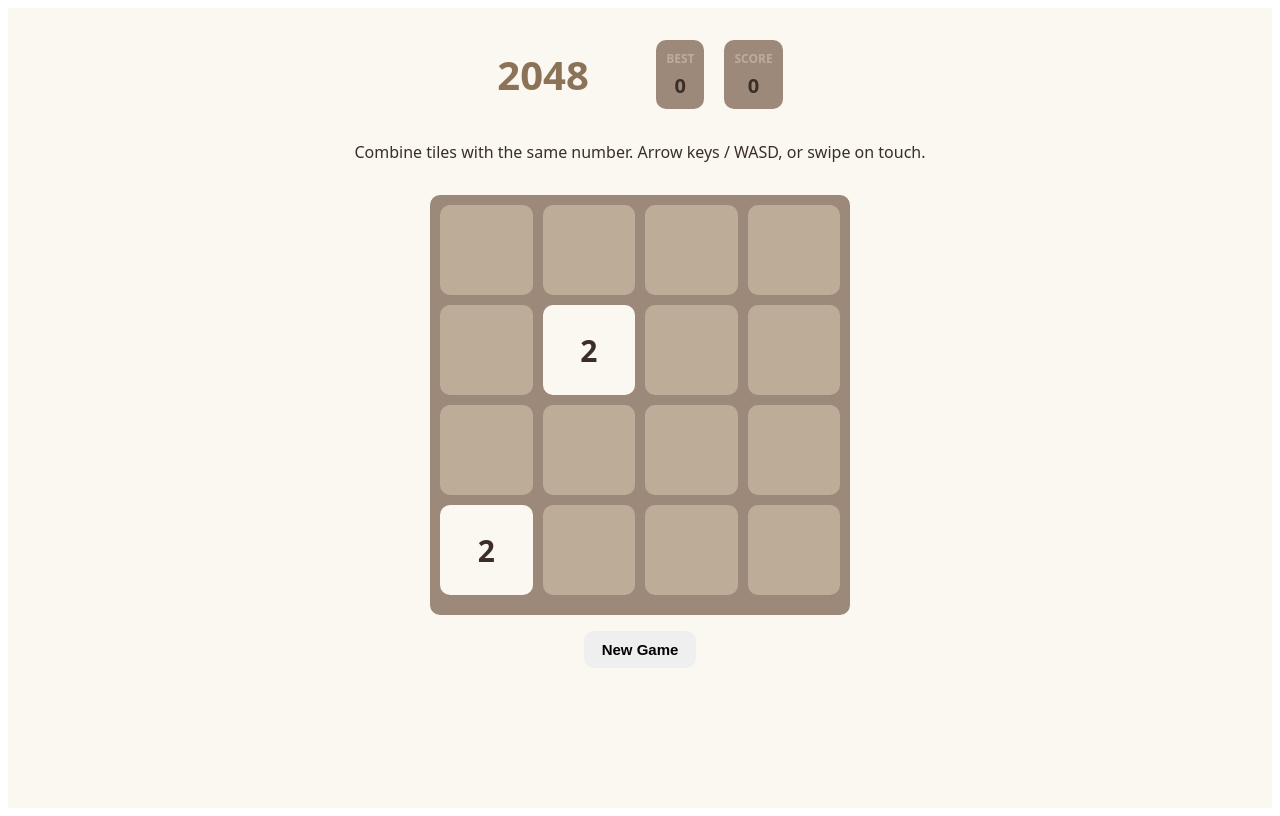
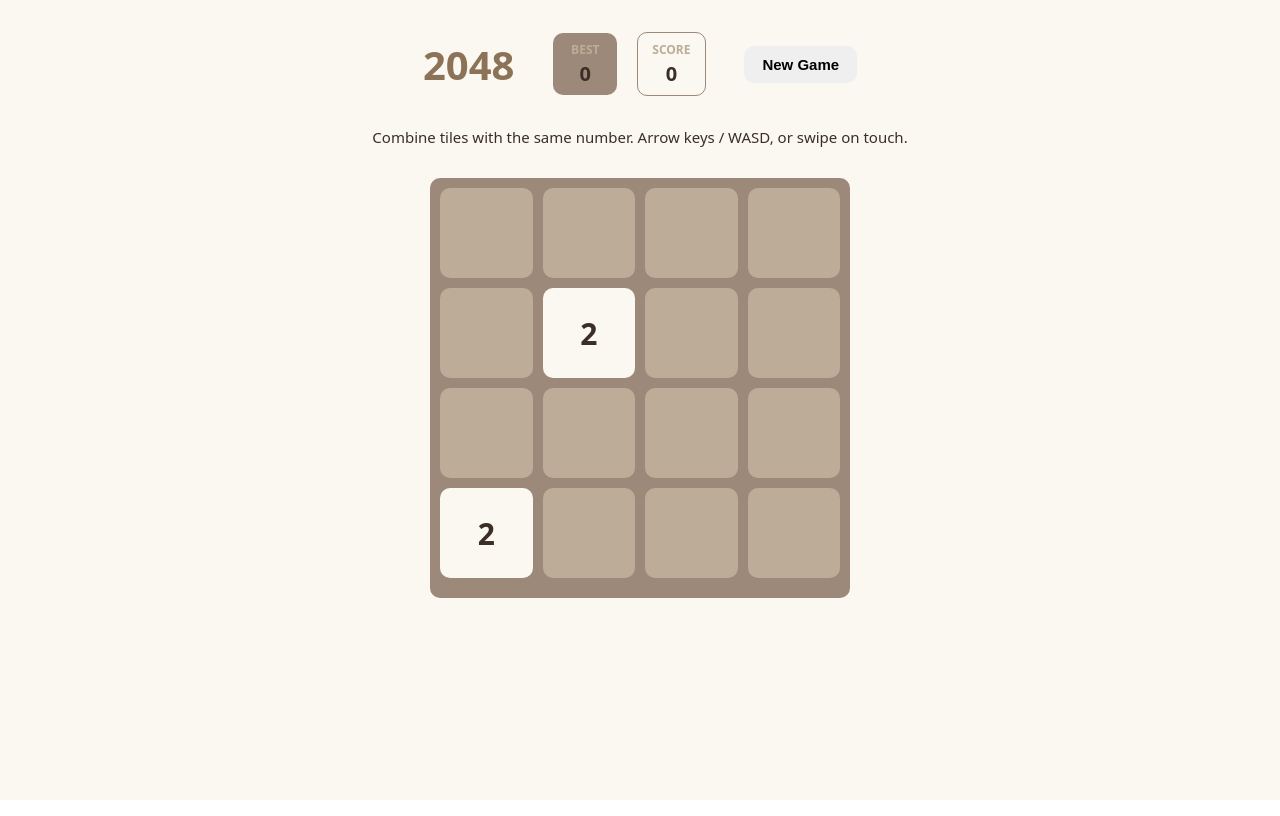
Before and after one commit to prakhar7017/game-2048, a React (Vite) app: page / in a window 1280 px wide. Built offline with nearby package versions, Linux system fonts and the light colour scheme.

Commit message:
fixing body margin and adding overlay animation

```diff
--- a/src/features/game2048/components/scoreboard.tsx
+++ b/src/features/game2048/components/scoreboard.tsx
@@ -6,11 +6,11 @@
 export function Scoreboard({ score, best }:ScoreboardProps) {
     return (
         <div className="scoreboard">
-            <div className="score-box">
+            <div className="score-box score-box-filled">
                 <span className="score-label">Best</span>
                 <span className="score-value">{best}</span>
             </div>
-            <div className="score-box">
+            <div className="score-box score-box-outline">
                 <span className="score-label">Score</span>
                 <span className="score-value">{score}</span>
             </div>
--- a/src/features/game2048/game2048.css
+++ b/src/features/game2048/game2048.css
@@ -7,6 +7,10 @@
   --tile-bg: #BDAC97;
   --accent: #8C7357;
   --gap: 10px;
+}
+
+body {
+  margin: 0;
 }
 
 *, *::before, *::after {
@@ -28,10 +32,11 @@
 
 .game-header {
     width: 100%;
-    max-width: 420px;
+    max-width: 480px;
     display: flex;
     align-items: center;
     justify-content: space-evenly;
+    gap: 16px
 }
 
 .title {
@@ -53,10 +58,20 @@
     flex-direction: column;
     align-items: center;
     background: var(--panel);
-    padding: 10px;
-    gap:5px;
-    border-radius: 10px;
+    padding: 8px 14px;
+    gap:2px;
+    border-radius: var(--radius);
     color: var(--text-primary);
+    min-width: 64px;
+}
+
+.score-box-filled {
+  background: var(--panel);
+}
+
+.score-box-outline {
+  background: transparent;
+  border: 1.5px solid var(--panel);
 }
 
 .score-label {
@@ -72,6 +87,11 @@
     font-weight: 700;
 }
 
+.instructions {
+    font-size: 15px;
+    font-weight: 500;
+}
+
 .board-wrap {
   position: relative;
 }
@@ -84,6 +104,16 @@
   display: flex;
   align-items: center;
   justify-content: center;
+  animation: overlayFadeIn 200ms ease-out;
+}
+
+@keyframes overlayFadeIn {
+  from {
+    opacity: 0;
+  }
+  to {
+    opacity: 1;
+  }
 }
 
 .overlay-card {
--- a/src/features/game2048/game2048.tsx
+++ b/src/features/game2048/game2048.tsx
@@ -7,29 +7,30 @@
 import { Overlay } from "./components/overlay";
 
 const KEY_MAP: Record<string, Direction> = {
-    ArrowUp: 'up',
-    ArrowDown: 'down',
-    ArrowLeft: 'left',
-    ArrowRight: 'right',
-    w:'up',
-    s:'down',
-    a:'left',
-    d:'right'
-}
+  ArrowUp: "up",
+  ArrowDown: "down",
+  ArrowLeft: "left",
+  ArrowRight: "right",
+  w: "up",
+  s: "down",
+  a: "left",
+  d: "right",
+};
 
 export function Game2048() {
-    const { board, score, best, status, handelMove, restart, keepPlaying } = useGame2048();
+  const { board, score, best, status, handelMove, restart, keepPlaying } =
+    useGame2048();
 
-    useEffect(()=>{
-        function onKeyDown(e:KeyboardEvent) {
+  useEffect(() => {
+    function onKeyDown(e: KeyboardEvent) {
       const direction = KEY_MAP[e.key];
-            if(!direction) return;
+      if (!direction) return;
       e.preventDefault();
       handelMove(direction);
     }
-        window.addEventListener("keydown",onKeyDown);
-        return ()=>window.removeEventListener("keydown",onKeyDown);
-    },[handelMove]);
+    window.addEventListener("keydown", onKeyDown);
+    return () => window.removeEventListener("keydown", onKeyDown);
+  }, [handelMove]);
 
   const swipeHandlers = useSwipe(handelMove);
 
@@ -37,19 +38,23 @@
     <div className="game-shell">
       <header className="game-header">
         <h1 className="title">2048</h1>
-                <Scoreboard score={score} best={best}/>
-            </header>
-            <p className="instructions">
-                Combine tiles with the same number. Arrow keys / WASD, or swipe on touch.
-            </p>
-            <div className="board-wrap">
-                <Board board={board} swipeHandlers={swipeHandlers}/>
-                <Overlay status={status} onRestart={restart} onKeepPlaying={keepPlaying}/>
-            </div>
+        <Scoreboard score={score} best={best} />
         <button className="btn btn-secondary restart-btn" onClick={restart}>
           New Game
         </button>
+      </header>
+      <p className="instructions">
+        Combine tiles with the same number. Arrow keys / WASD, or swipe on
+        touch.
+      </p>
+      <div className="board-wrap">
+        <Board board={board} swipeHandlers={swipeHandlers} />
+        <Overlay
+          status={status}
+          onRestart={restart}
+          onKeepPlaying={keepPlaying}
+        />
       </div>
-    )
-
+    </div>
+  );
 }
```
Lines whose indentation alone changed are shown as unchanged.
